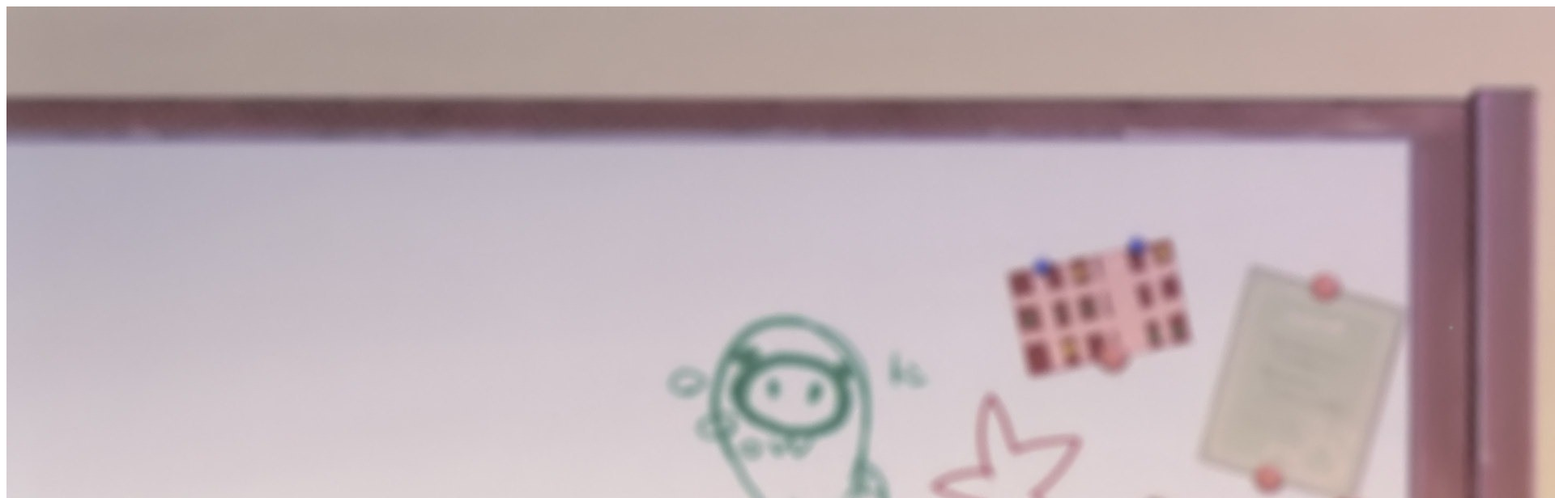
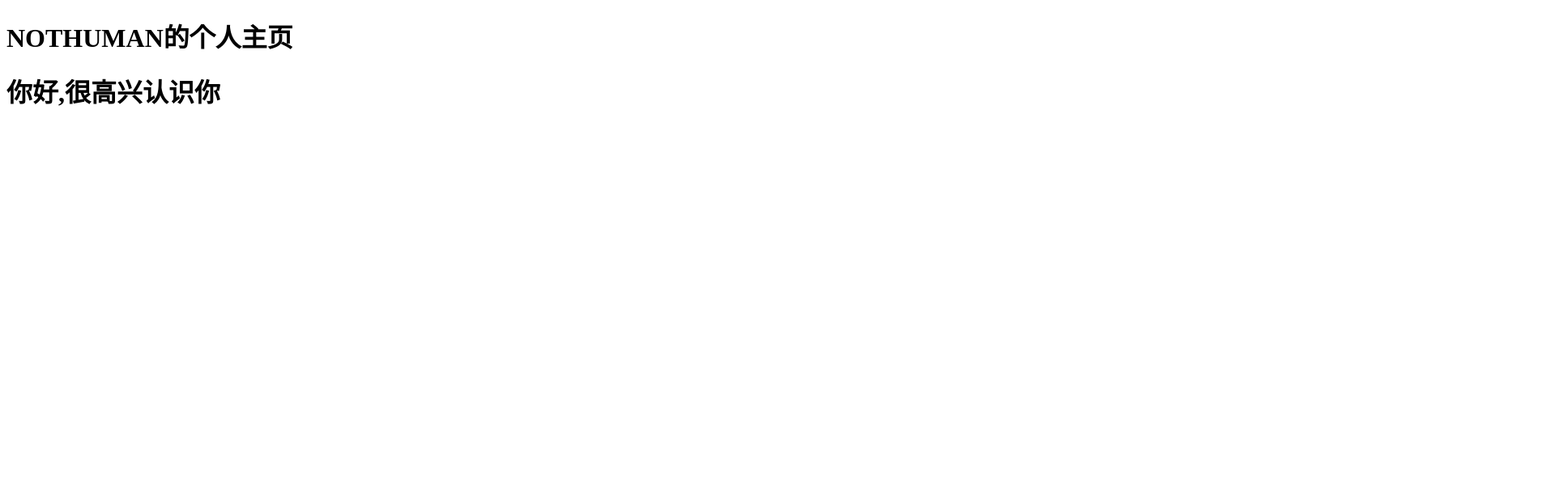
Before and after one commit to FoolycoolyZ/FoolycoolyZ.github.io, a plain HTML site: page index.html in a window 1280 px wide. Shown: the top 616 px of the page at 81% size, 1920 px wide, since content can reach past the window. Drawn offline with Linux system fonts and the light colour scheme.

Commit message:
Update index.html

```diff
--- a/index.html
+++ b/index.html
@@ -4,7 +4,6 @@
     <meta charset="UTF-8">
     <title>NOTHUMAN</title>
 </head>
-<img src="微信图片_20211030014142.jpg">
 <body>
     <h1>NOTHUMAN的个人主页</h1>
     <h1>你好,很高兴认识你</h1>
```
